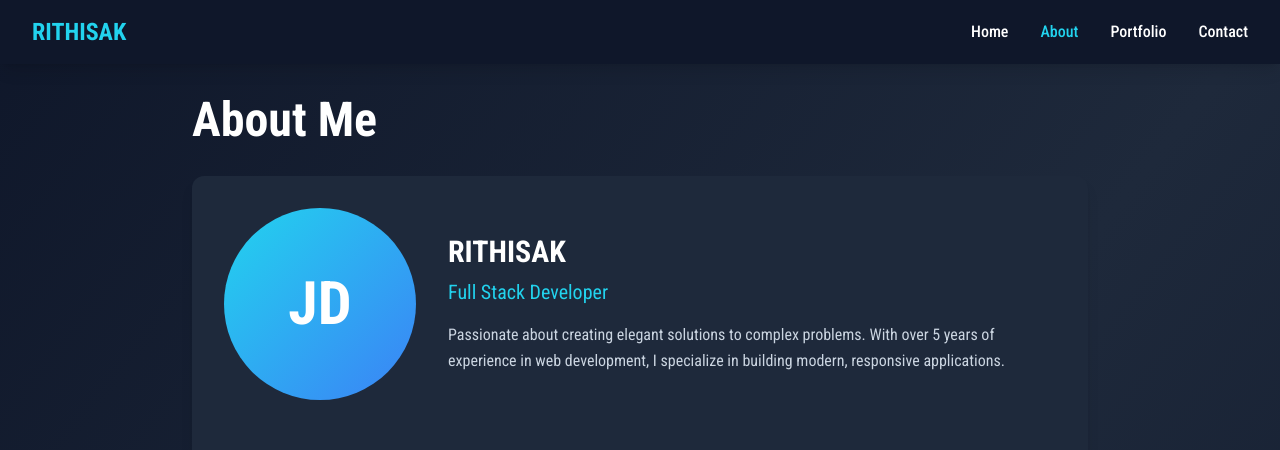
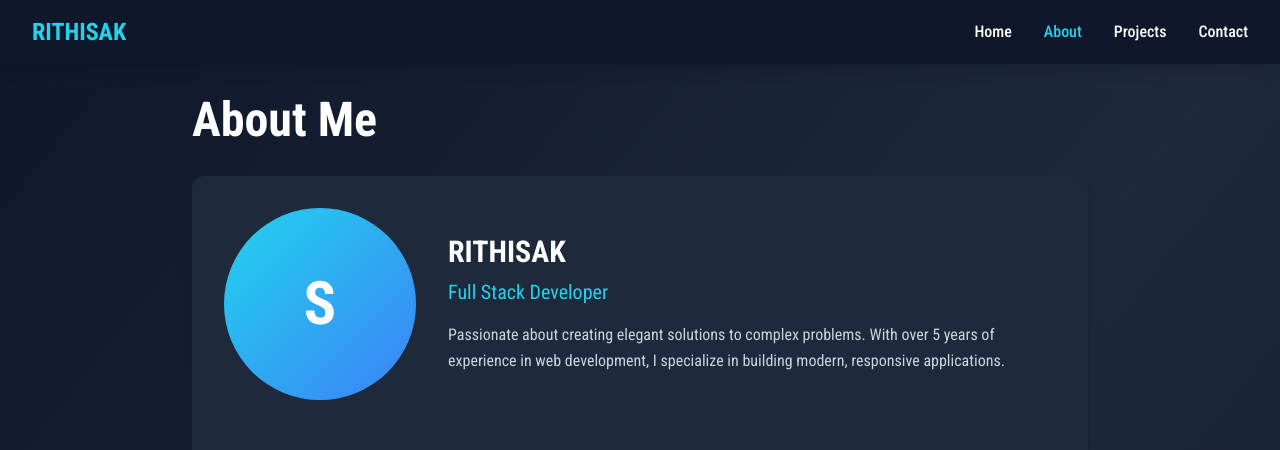
Before and after one commit to ICRUSHONYOU123/final_portfolio, a React (Vite) app: page /about in a window 1280 px wide. Shown: the top 450 px of the page. Built offline with nearby package versions, Linux system fonts and the light colour scheme; a web font is replaced by a local one.

Commit message:
Updated font

```diff
--- a/src/components/Navbar.jsx
+++ b/src/components/Navbar.jsx
@@ -46,7 +46,7 @@ export default function Navbar() {
               to="/portfolio"
               className={`hover:text-cyan-400 transition-colors font-medium ${isActive("/portfolio") ? "text-cyan-400" : ""}`}
             >
-              Portfolio
+              Projects
             </Link>
             <Link
               to="/contact"
--- a/src/components/Pages/About.jsx
+++ b/src/components/Pages/About.jsx
@@ -8,7 +8,7 @@ export default function About() {
         <div className="bg-slate-800 rounded-xl shadow-lg p-8 mb-8">
           <div className="flex flex-col md:flex-row gap-8 items-center mb-8">
             <div className="w-48 h-48 bg-gradient-to-br from-cyan-400 to-blue-500 rounded-full flex items-center justify-center text-white text-6xl font-bold">
-              JD
+              S
             </div>
             <div className="flex-1 text-center md:text-left">
               <h2 className="text-3xl font-bold text-white mb-2">RITHISAK</h2>
```
